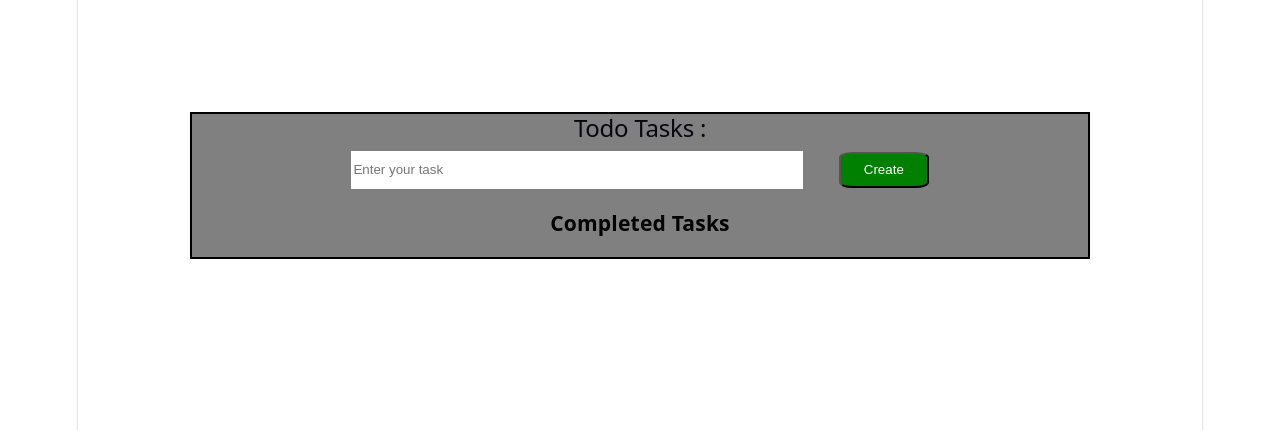
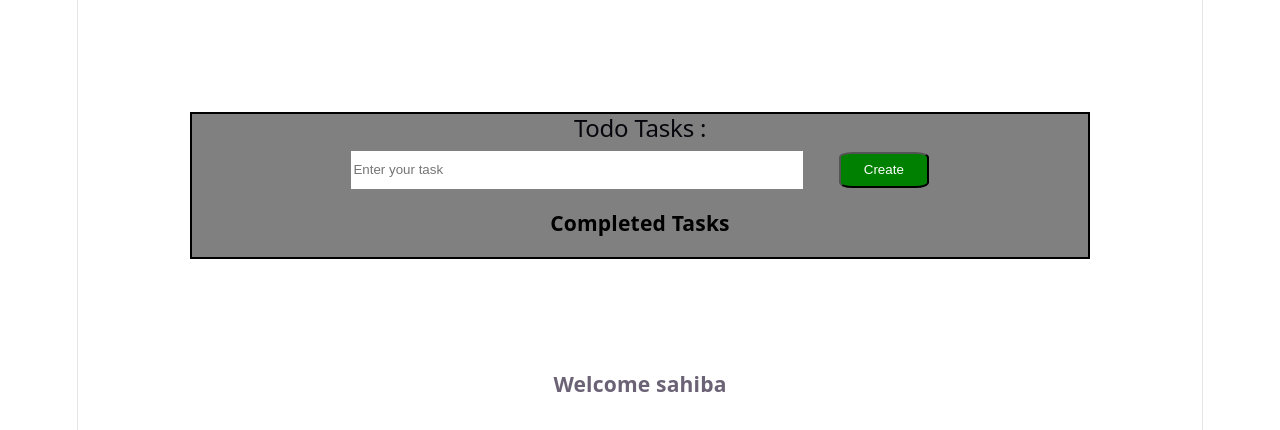
Before and after one commit to sahiba2503/myTodo, a React (Vite) app: page / in a window 1280 px wide. Shown: the top 430 px of the page. Built offline with nearby package versions, Linux system fonts and the light colour scheme.

Commit message:
add props

```diff
--- a/src/App.jsx
+++ b/src/App.jsx
@@ -1,4 +1,5 @@
 
+import Hello from './assets/Hello';
 import { useState } from 'react'
 const App = () => {
   const[todo, setTodo]= useState("");
@@ -59,7 +60,7 @@ function moveCompletedTask(index){
 }
 
   return (
-
+   <div>
     <div style={{border:"2px solid black",background:"gray",margin:"10%"}} >
       <h2>Todo Tasks : {todo}</h2>
       <form onSubmit={handleSubmit}>
@@ -92,6 +93,8 @@ function moveCompletedTask(index){
   ))}
  </ul>
     </div>
+    <Hello name="sahiba" />
+    </div>
   )
 }
 
--- /dev/null
+++ b/src/assets/Hello.jsx
@@ -0,0 +1,11 @@
+import React from 'react'
+
+const Hello = (props) => {
+  return (
+    <div>
+      <h3>Welcome {props.name}</h3>
+    </div>
+  )
+}
+
+export default Hello
```
